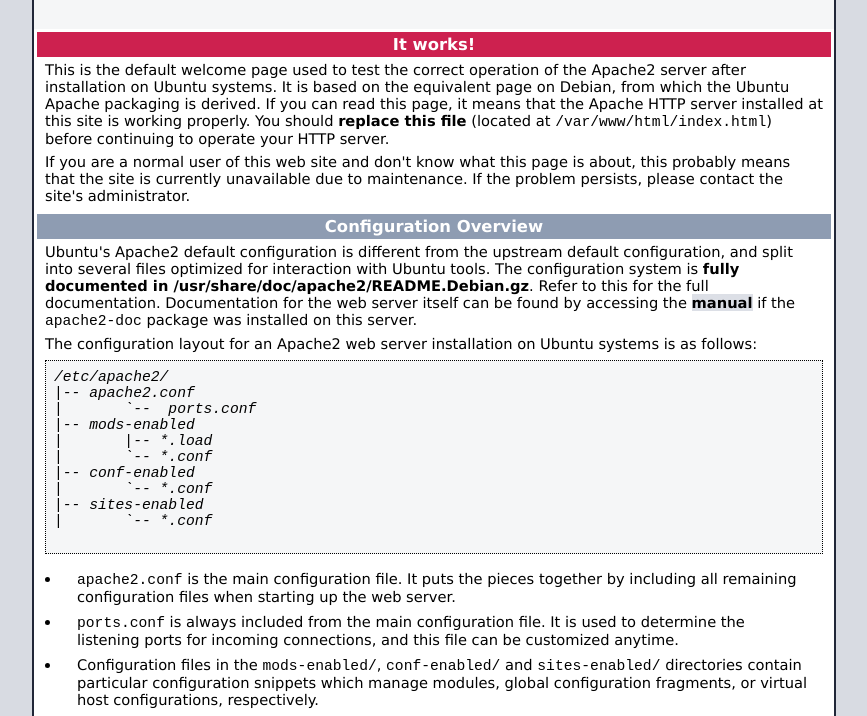
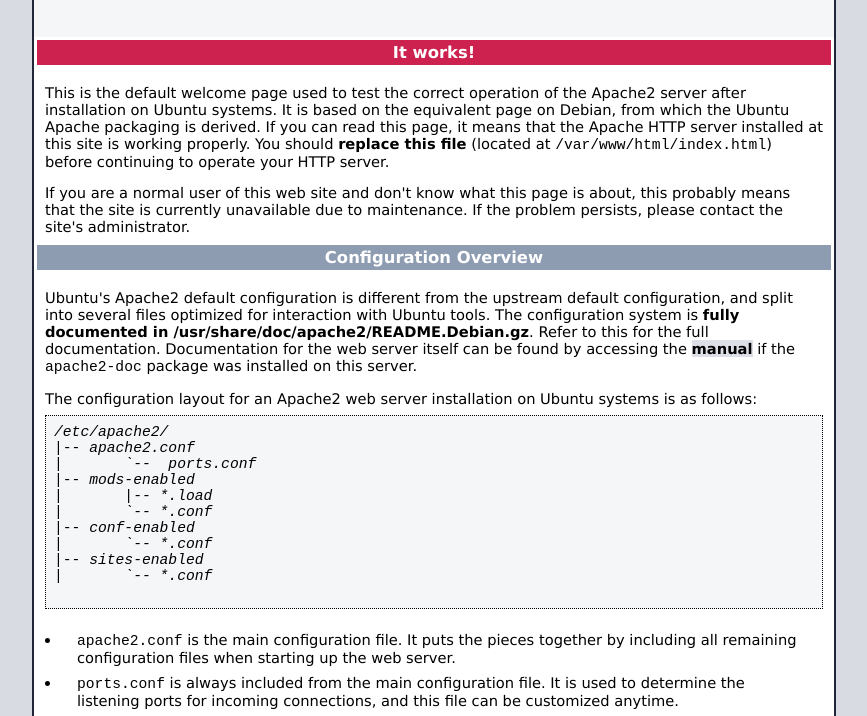
Before and after one commit to VitaliGet/Git-new, a plain HTML site: page index.html in a window 1280 px wide. Shown: the part 78-794 px from the top of the page, without its empty margins (206-1073 px from the left). Drawn offline with Linux system fonts and the light colour scheme.

Commit message:
Update index.html

```diff
--- a/index.html
+++ b/index.html
@@ -11,10 +11,7 @@
     <title>Apache2 Ubuntu Default Page: It works</title>
     <style type="text/css" media="screen">
   * {
-    margin: 0px 0px 0px 0px;
-    padding: 0px 0px 0px 0px;
-
-    plugin "for you"
+   OOOOOOOOOOOOWAW"
    }
 
 
```
